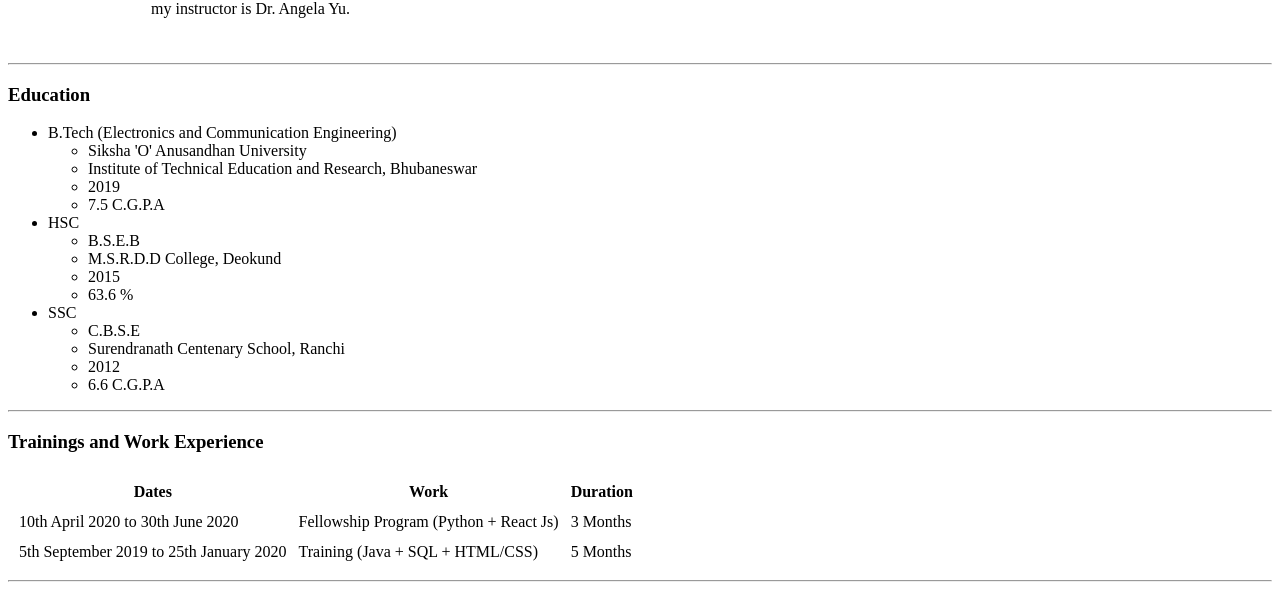
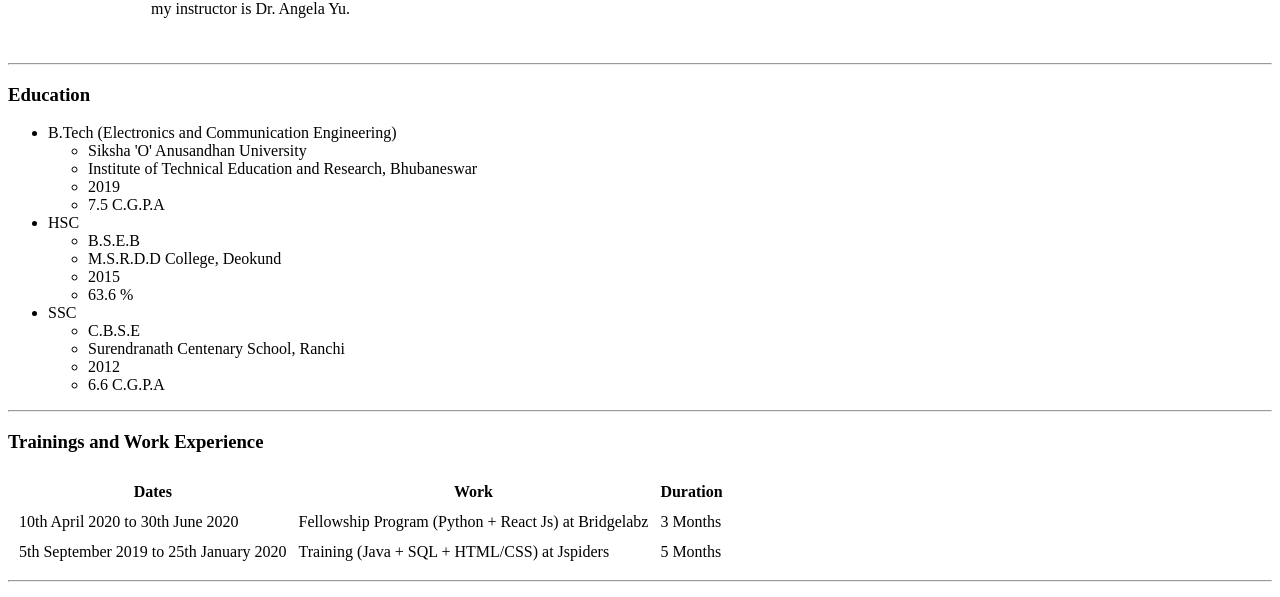
Before and after one commit to Ankitgif/CV, a plain HTML site: page index.html in a window 1280 px wide. Shown: the part 179-776 px from the top of the page. Drawn offline with Linux system fonts and the light colour scheme.

Commit message:
Add files via upload

```diff
--- a/index.html
+++ b/index.html
@@ -56,12 +56,12 @@
     <tbody>
       <tr>
         <td>10th April 2020 to 30th June 2020</td>
-        <td>Fellowship Program (Python + React Js)</td>
+        <td>Fellowship Program (Python + React Js) at Bridgelabz</td>
         <td>3 Months</td>
       </tr>
       <tr>
         <td>5th September 2019 to 25th January 2020</td>
-        <td>Training (Java + SQL + HTML/CSS)</td>
+        <td>Training (Java + SQL + HTML/CSS) at Jspiders</td>
         <td>5 Months</td>
       </tr>
     </tbody>
```
Also changed, not shown: contacts.html (+1 -1 lines).
